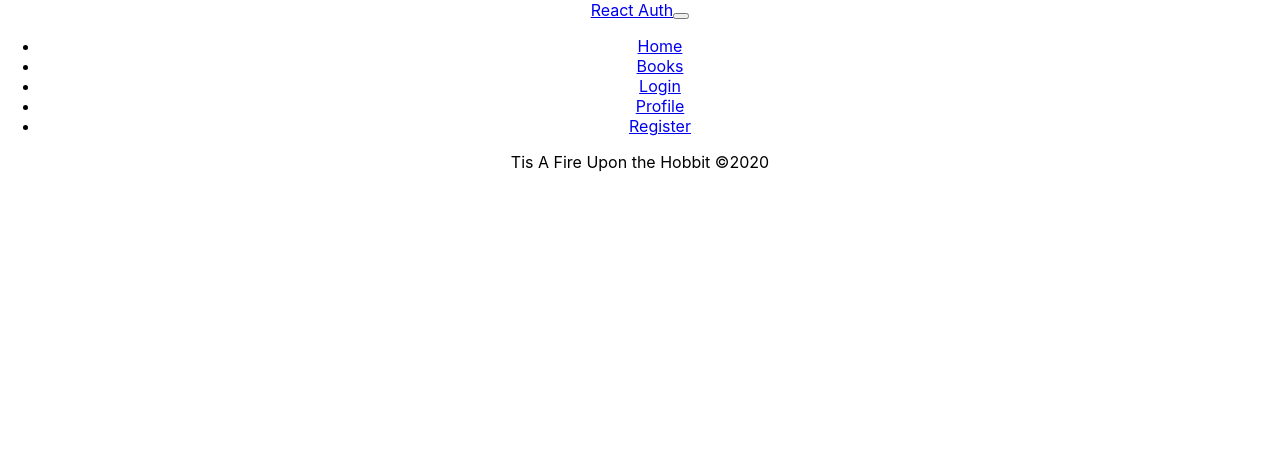
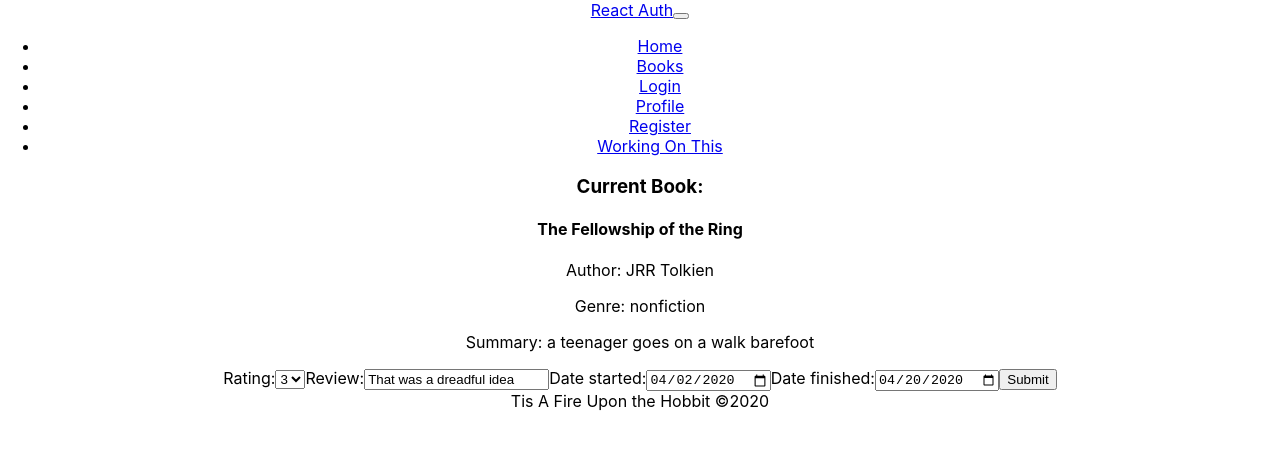
Before and after one commit to smcleod86/Frontend-Reading-Buddy, a React (Create React App) app: page /editblahblah in a window 1280 px wide. Shown: the top 450 px of the page. Built offline with nearby package versions, Linux system fonts and the light colour scheme.

Commit message:
Edit Review page now has all the necessary html elements, and populates them with the props passed to it

```diff
--- a/src/App.js
+++ b/src/App.js
@@ -8,6 +8,7 @@ import Home from './components/Home';
 import Profile from './components/Profile';
 import Register from './components/Register';
 import Login from './components/Login';
+import UserExperience from './components/UserExperience';
 
 import Footer from './components/Footer';
 
@@ -32,6 +33,12 @@ function App() {
           <Route exact path='/login'>
             <Login />
           </Route>
+          <Route exact path='/editblahblah'>
+            <UserExperience
+              bookInfo={{title: "The Fellowship of the Ring", author: "JRR Tolkien", genre: "nonfiction", summary: "a teenager goes on a walk barefoot"}}
+              userExperienceInfo={{rating: "3", review: "That was a dreadful idea", date_started: "2020-04-02", date_finished: "2020-04-20"}}
+            />
+          </Route>
         </Switch>
       </Router>
       <Footer />
--- a/src/components/Navbar.js
+++ b/src/components/Navbar.js
@@ -27,6 +27,9 @@ const Navbar = (props) => {
                         <li className="nav-item">
                             <NavLink className="nav-link" to = "/register">Register</NavLink>
                         </li>
+                        <li className="nav-item">
+                            <NavLink className="nav-link" to = "/editblahblah">Working On This</NavLink>
+                        </li>
                     </ul>
                 </div>
             </div>
--- a/src/components/UserExperience.js
+++ b/src/components/UserExperience.js
@@ -1,9 +1,33 @@
 import React from 'react'
 
-export default function UserExperience() {
+export default function UserExperience(props) {
+    const ratingOptions = ["1", "2", "3", "4", "5"];
     return (
         <>
-            <h1>Here we get the users EXPERIENCE</h1>
+            <div className="container left-panel">
+                <h3>Current Book:</h3>
+                <h4>{props.bookInfo.title}</h4>
+                <p>Author: {props.bookInfo.author}</p>
+                <p>Genre: {props.bookInfo.genre}</p>
+                <p>Summary: {props.bookInfo.summary}</p>
+            </div>
+            <div className="container right-panel">
+                <form>
+                    <label for="rating">Rating:</label>
+                    <select id="rating" defaultValue={props.userExperienceInfo.rating} name="rating">
+                        { ratingOptions.map(ratingOption => {
+                                return <option key={ratingOption} value={ratingOption}>{ratingOption}</option>
+                        })}
+                    </select>
+                    <label for="review">Review:</label>
+                    <input type="text" id="review" name="review" defaultValue={props.userExperienceInfo.review}/>
+                    <label for="date_started">Date started:</label>
+                    <input type="date" id="date_started" defaultValue={props.userExperienceInfo.date_started}/>
+                    <label for="date_finished">Date finished:</label>
+                    <input type="date" id="date_finished" defaultValue={props.userExperienceInfo.date_finished}/>
+                    <input type="submit" value="Submit" />
+                </form>
+            </div>
         </>
     )
 }
```
